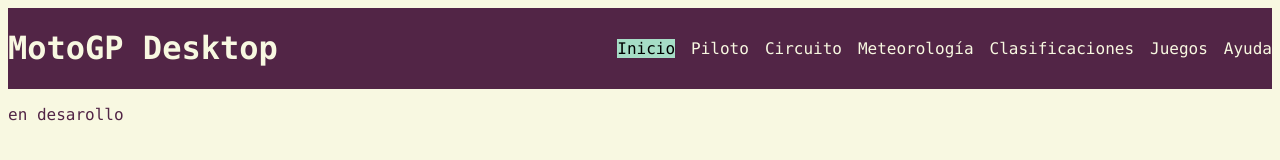
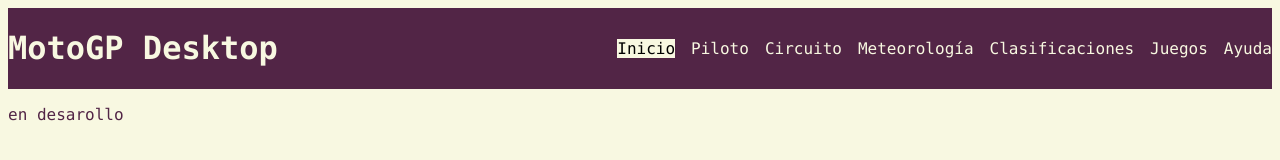
Before and after one commit to UO282894/sew2025, a plain HTML site: page index.html in a window 1280 px wide. Drawn offline with Linux system fonts and the light colour scheme.

Commit message:
Pequeño cambio contraste color

```diff
--- a/estilo/estilo.css
+++ b/estilo/estilo.css
@@ -26,7 +26,7 @@ header a:visited{
 header a.active,
 header a.active:visited
 {
-    background-color: #A6DDC6;
+    background-color: #F8F8E1;
     color: black;
 }
 
```
